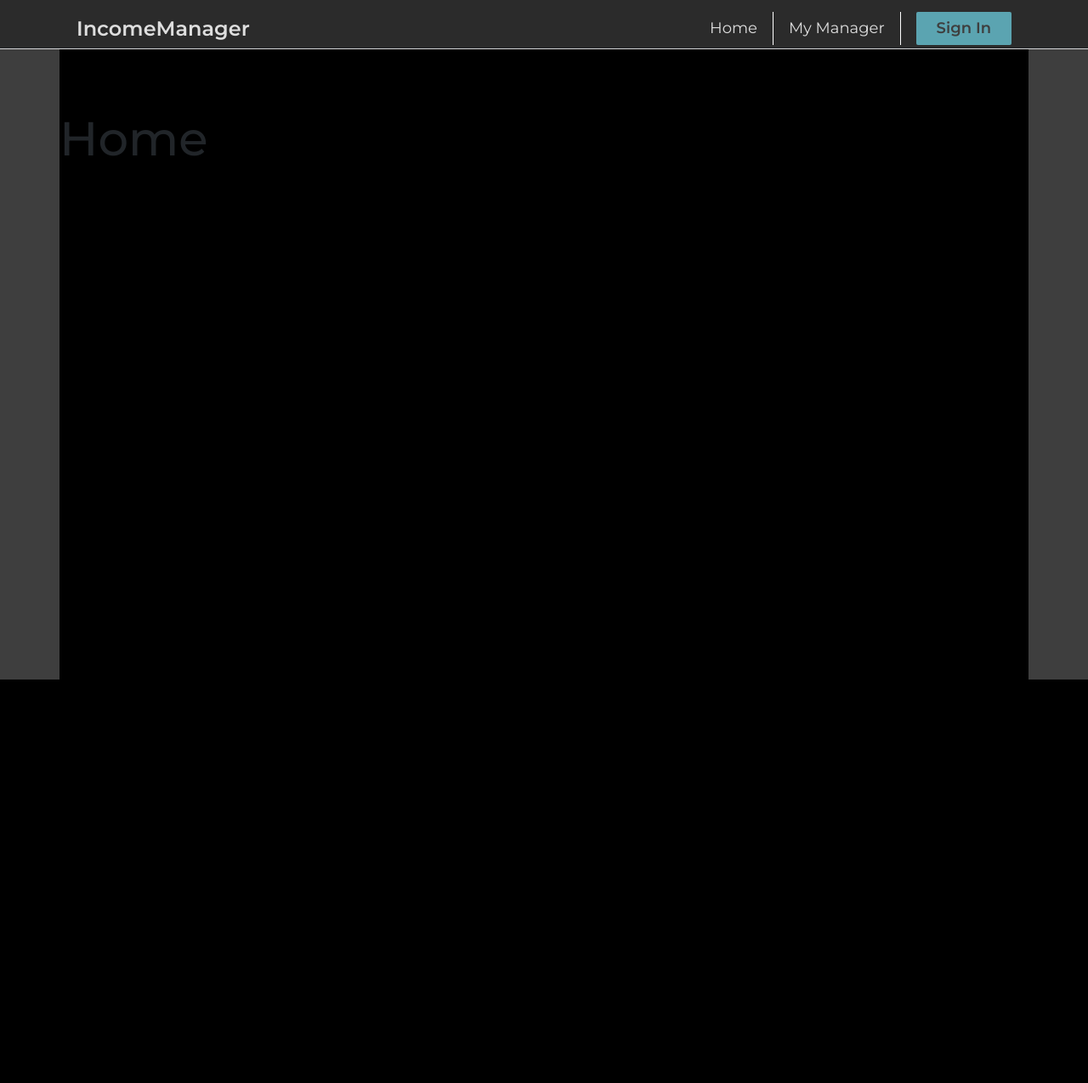
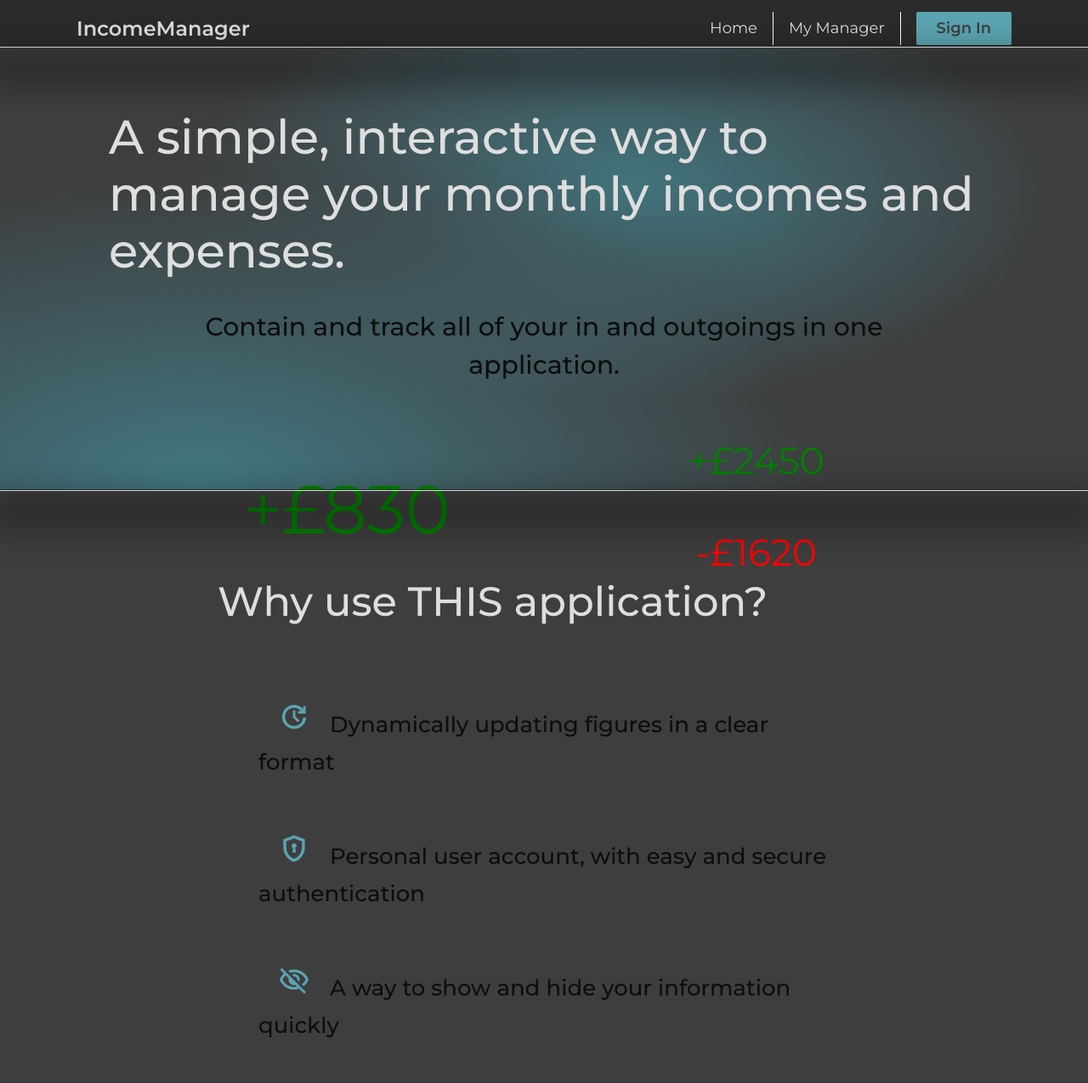
Before and after one commit to Riley-26/IncomeManagerApp, a Django app: page / in a window 1280 px wide. Shown: the whole page at 85% size. Before the commit the page ends 800 px from the top, so only its background shows below. Run offline with Django 4.2, Linux system fonts and the light colour scheme.

Commit message:
9/12 Morning

```diff
--- a/IncomeApp/templates/incomeapp/home.html
+++ b/IncomeApp/templates/incomeapp/home.html
@@ -2,10 +2,33 @@
 {% load static %}
 <link rel="stylesheet" type="text/css" href="{% static 'css/main.css' %}">
 
+
 {% block content %}
 
 <div class="container home-container">
-    <h1 class="home-header">Home</h1>
+    <div class="upper-main">
+        <h1 class="upper-home-header">A simple, interactive way to manage your monthly incomes and expenses.</h1>
+        <p class="upper-home-info">
+            Contain and track all of your in and outgoings in one application.
+        </p>
+        <div class="upper-home-figures">
+            <h2 class="upper-home-total">+£830</h2>
+            <div class="upper-home-nums">
+                <h2 class="upper-home-green">+£2450</h2>
+                <h2 class="upper-home-red">-£1620</h2>
+            </div>
+        </div>
+    </div>
+    <hr class="main-hr">
+    <div class="lower-main">
+        <h1 class="lower-home-header">Why use THIS application?</h1>
+        <ul class="lower-home-list">
+            <li class="lower-home-info"><span class="material-symbols-outlined">update</span>Dynamically updating figures in a clear format</li>
+            <li class="lower-home-info"><span class="material-symbols-outlined">encrypted</span>Personal user account, with easy and secure authentication</li>
+            <li class="lower-home-info"><span class="material-symbols-outlined">visibility_off</span>A way to show and hide your information quickly</li>
+        </ul>
+    </div>
+
 </div>
 
 {% endblock content %}
--- a/IncomeApp/templates/incomeapp/main.html
+++ b/IncomeApp/templates/incomeapp/main.html
@@ -7,7 +7,7 @@
         <link rel="preconnect" href="https://fonts.googleapis.com">
         <link rel="preconnect" href="https://fonts.gstatic.com" crossorigin>
         <link href="https://fonts.googleapis.com/css2?family=Montserrat:wght@300;400;500;600&display=swap" rel="stylesheet">
-
+        <link href="https://fonts.googleapis.com/css2?family=Material+Symbols+Outlined:opsz,wght,FILL,GRAD@48,600,0,0" rel="stylesheet" />
         <link rel="stylesheet" type="text/css" href="{% static 'css/main.css' %}">
         <meta name="viewport" content="width=device-width, initial-scale=1, maximum-scale=1, minimum-scale=1" />
 
@@ -57,8 +57,8 @@
                     <li class="nav-list-element nav-list-btn"><a href="{% url 'signin' %}">Sign In</a></li>
                 </ul>
             </div>
+            <hr class="nav-hr">
         </nav>
-        <hr>
 
         {% block content %}
 
--- a/IncomeApp/templates/incomeapp/signin.html
+++ b/IncomeApp/templates/incomeapp/signin.html
@@ -3,6 +3,8 @@
 <link rel="stylesheet" type="text/css" href="{% static 'css/main.css' %}">
 
 {% block content %}
-<h3>Sign in</h3>
+<div class="container signin-container">
+    <h3>Sign in</h3>
+</div>
 
 {% endblock content %}
--- a/IncomeApp/templates/incomeapp/userpage.html
+++ b/IncomeApp/templates/incomeapp/userpage.html
@@ -3,7 +3,7 @@
 <link rel="stylesheet" type="text/css" href="{% static 'css/main.css' %}">
 
 {% block content %}
-<div class="container" onload="loadElements">
+<div class="container">
     <div id="main">
         <div class="modal"><span class="view-button" onclick="blurModal('show')">View</span></div>
         <div class="main-left">
--- a/static/css/main.css
+++ b/static/css/main.css
@@ -33,7 +33,9 @@ a:hover{
 hr{
     border-bottom: 1px solid rgb(255, 255, 255);
     opacity: 80%;
+    width: 100%;
     margin: 0;
+    box-shadow: 0 25px 40px 20px rgba(0, 0, 0, 0.4);
 }
 
 ul{
@@ -47,6 +49,14 @@ li{
 .navbar{
     padding-left: 72px;
     padding-right: 72px;
+    position: sticky;
+    top: 0;
+}
+
+.nav-hr{
+    position: absolute;
+    left: 0;
+    bottom: 0;
 }
 
 .nav-container{
@@ -395,10 +405,101 @@ li{
 /* Home */
 
 .home-container{
-    background-color: black;
+    max-width: 100%;
+    padding: 0;
 }
 
-.home-header{
+.upper-home-header{
     font-size: 56px;
+    color: var(--light-font-color);
+}
+
+.upper-home-info{
+    padding: 24px;
+    font-size: 30px;
+    color: rgb(13, 13, 13);
+    font-weight: 500;
+    text-align: center;
+}
+
+.upper-main{
+    background: radial-gradient(at 18% 99%, rgb(66, 119, 129) 0px, transparent 50%) repeat scroll 0% 0%,
+                radial-gradient(at 4% 49%, rgb(62, 62, 62) 0px, transparent 50%) repeat scroll 0% 0%,
+                rgba(0, 0, 0, 0) radial-gradient(at 57% 33%, #427781 0px, rgb(62, 62, 62) 50%) repeat scroll 0% 0%;
+    height: 70%;
+    padding: 72px 128px;
+}
+
+.upper-home-nums{
+    display: flex;
+    flex-direction: column;
+    align-items: center;
+    margin: 0 128px;
+}
+
+.upper-home-figures{
+    display: flex;
+    justify-content: center;
+    align-items: center;
+}
+
+.upper-home-total{
+    font-size: 80px;
+    margin: 0 128px;
+    color: green;
+    font-weight: 400;
+}
+
+.upper-home-green{
+    padding: 24px;
+    color: green;
+    font-size: 44px;
+    font-weight: 400;
+}
+
+.upper-home-red{
+    padding: 24px;
+    color: red;
+    font-size: 44px;
+    font-weight: 400;
+}
+
+.lower-main{
+    height: 80%;
+    width: 100%;
+    padding: 8% 20%;
 
 }
+
+.lower-home-header{
+    color: var(--light-font-color);
+    font-size: 48px;
+}
+
+.lower-home-list{
+    margin: 24px;
+    padding: 24px;
+    display: flex;
+    flex-direction: column;
+    justify-content: center;
+}
+
+.lower-home-info{
+    font-size: 26px;
+    color: rgb(13, 13, 13);
+    font-weight: 500;
+    margin: 24px 0;
+    height: 100%;
+}
+
+
+.material-symbols-outlined{
+    font-size: 36px;
+    font-weight: 600;
+    padding: 16px 24px;
+    color: var(--main-color);
+}
+
+.main-hr{
+    box-shadow: 0 25px 40px 20px rgba(0, 0, 0, 0.4);
+}
--- a/static/js/manager.js
+++ b/static/js/manager.js
@@ -1,10 +1,8 @@
 const mainModal = document.getElementsByClassName("modal")[0];
 const incomeForm = document.getElementsByClassName("income-form")[0];
 const expenseForm = document.getElementsByClassName("expense-form")[0];
-document.getElementById("main").onload = () => loadElements();
 
-function loadElements(){
-    console.log("hello")
+if (window.location.pathname == '/userpage/'){
     const userTotal = document.getElementsByClassName("main-totals-usertotal")[0];
 
     if (userTotal.innerHTML[0] == "+"){
```
Also changed, not shown: db.sqlite3, static/images/encrypted_FILL0_wght400_GRAD0_opsz24.png (added), static/images/update_FILL0_wght400_GRAD0_opsz24 (2).png (added), static/images/visibility_off_FILL0_wght400_GRAD0_opsz24.png (added), 1 other file.
